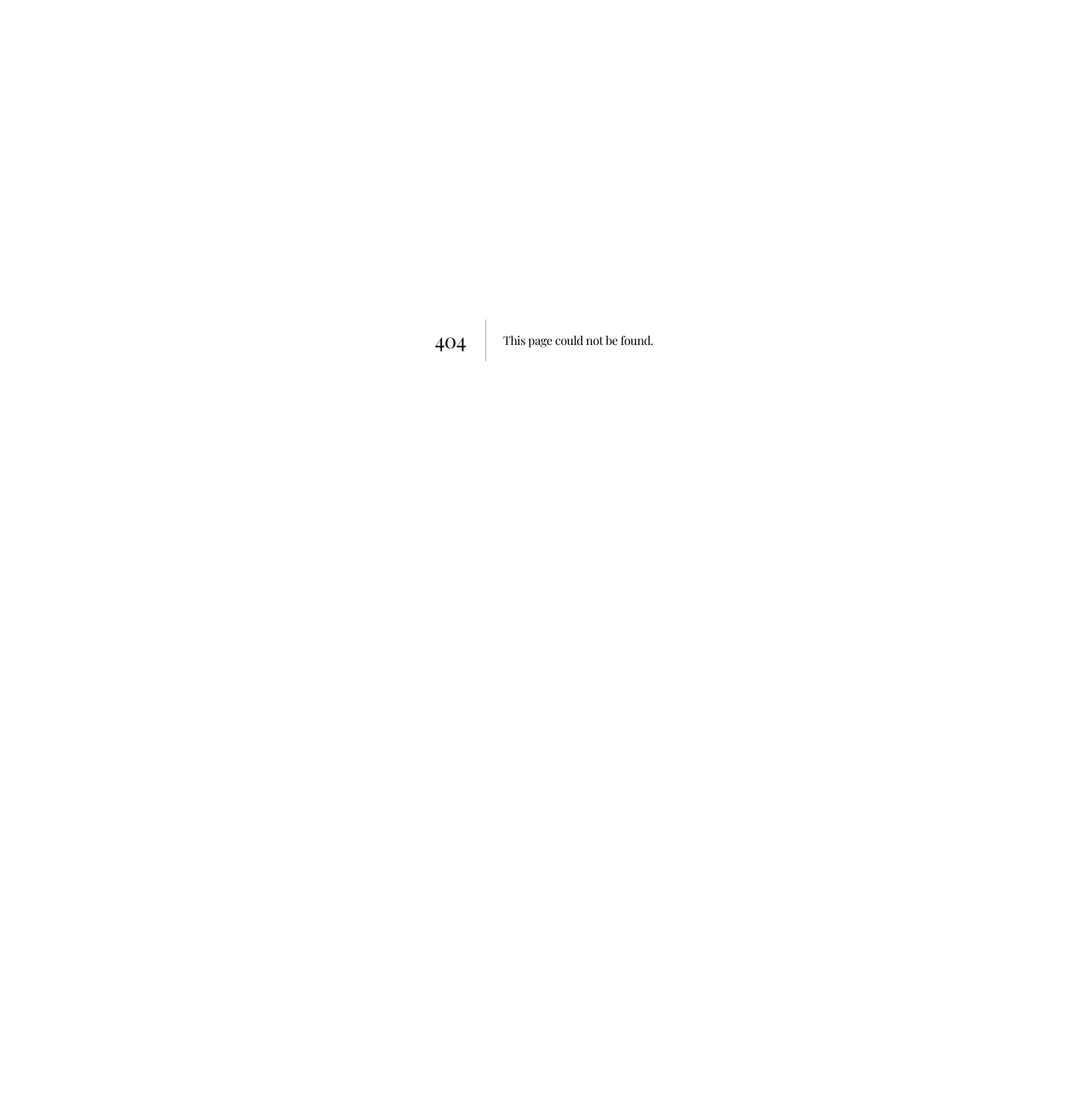
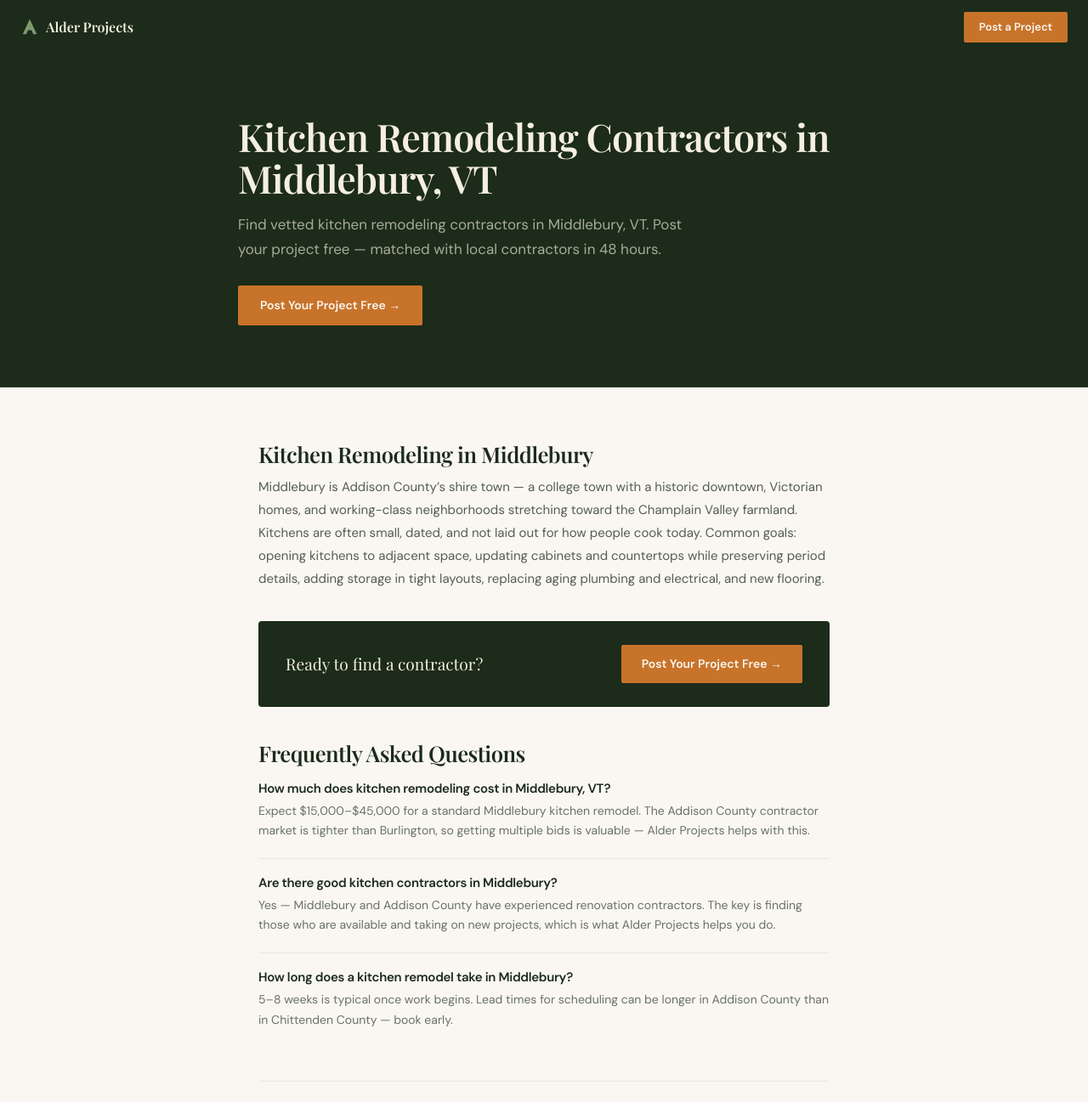
Before and after one commit to alderprojects/alder-projects-site, a Next.js app: page /kitchen-remodeling-middlebury-vt in a window 1280 px wide. Before the commit this address had no page. Shown: the top 1297 px of the page at 85% size. Before the commit the page ends 800 px from the top, so only its background shows below. Built offline with nearby package versions, Linux system fonts and the light colour scheme.

Commit message:
Create page.tsx

```diff
--- /dev/null
+++ b/src/app/kitchen-remodeling-middlebury-vt/page.tsx
@@ -0,0 +1,29 @@
+import { Metadata } from 'next'
+import SeoPage from '@/components/SeoPage'
+
+export const metadata: Metadata = {
+  title: 'Kitchen Remodeling Middlebury VT | Alder Projects',
+  description: 'Find vetted kitchen remodeling contractors in Middlebury, VT. Post your project free — matched in 48 hours.',
+}
+
+const content = {
+  "h1": "Kitchen Remodeling Contractors in Middlebury, VT",
+  "intro": "Find vetted kitchen remodeling contractors in Middlebury, VT. Post your project free — matched with local contractors in 48 hours.",
+  "sections": [
+    {"heading": "Kitchen Remodeling in Middlebury", "body": "Middlebury is Addison County’s shire town — a college town with a historic downtown, Victorian homes, and working-class neighborhoods stretching toward the Champlain Valley farmland. Kitchens are often small, dated, and not laid out for how people cook today. Common goals: opening kitchens to adjacent space, updating cabinets and countertops while preserving period details, adding storage in tight layouts, replacing aging plumbing and electrical, and new flooring."}
+  ],
+  "faqs": [
+    {"q": "How much does kitchen remodeling cost in Middlebury, VT?", "a": "Expect $15,000–$45,000 for a standard Middlebury kitchen remodel. The Addison County contractor market is tighter than Burlington, so getting multiple bids is valuable — Alder Projects helps with this."},
+    {"q": "Are there good kitchen contractors in Middlebury?", "a": "Yes — Middlebury and Addison County have experienced renovation contractors. The key is finding those who are available and taking on new projects, which is what Alder Projects helps you do."},
+    {"q": "How long does a kitchen remodel take in Middlebury?", "a": "5–8 weeks is typical once work begins. Lead times for scheduling can be longer in Addison County than in Chittenden County — book early."}
+  ],
+  "ctaText": "Post Your Project Free →",
+  "internalLinks": [
+    {"label": "Kitchen remodeling in Vermont", "href": "/kitchen-remodeling-vermont"},
+    {"label": "Contractors in Addison County", "href": "/addison-county-vt"}
+  ]
+}
+
+export default function Page() {
+  return <SeoPage content={content} />
+}
```
